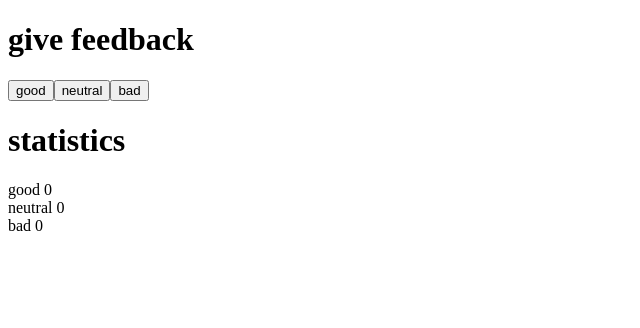
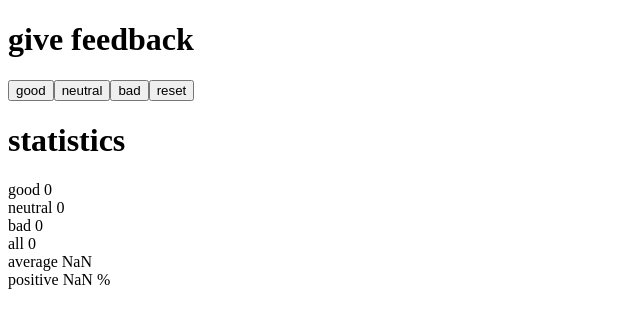
Before and after one commit to andhogan/Code-Practice, a React (Vite) app in the folder Coursework/fullstackopen/part1/unicafe/: page / in a window 1280 px wide. Shown: the top 328 px of the page, without its empty margins (0-640 px from the left). Built offline with nearby package versions, Linux system fonts and the light colour scheme.

Commit message:
1.7: unicafe step 2
Signed-off-by: ahogan2 <ahogan2@blueorigin.com>

```diff
--- a/Coursework/fullstackopen/part1/unicafe/src/App.jsx
+++ b/Coursework/fullstackopen/part1/unicafe/src/App.jsx
@@ -11,10 +11,18 @@ const App = () => {
   const [good, setGood] = useState(0)
   const [neutral, setNeutral] = useState(0)
   const [bad, setBad] = useState(0)
+  let all = good+neutral+bad
+  let average = (good-bad)/(all)
+  let positive = ((good/all) * 100).toString() + ' %'
 
   const increaseGoodByOne = () => setGood(good + 1)
   const increaseNeutralByOne = () => setNeutral(neutral + 1)
   const increaseBadByOne = () => setBad(bad + 1)
+  const resetToZero = () => {
+    setGood(0)
+    setNeutral(0)
+    setBad(0)
+  }
 
   return (
     <div>
@@ -22,10 +30,14 @@ const App = () => {
       <Button onClick={increaseGoodByOne} text='good'/>
       <Button onClick={increaseNeutralByOne} text='neutral'/>
       <Button onClick={increaseBadByOne} text='bad'/>
+      <Button onClick={resetToZero} text='reset'/>
       <Header text='statistics'/>
       <Display text='good' counter={good} />
       <Display text='neutral' counter={neutral} />
       <Display text='bad' counter={bad} />
+      <Display text='all' counter={good+neutral+bad} />
+      <Display text='average' counter={average} />
+      <Display text='positive' counter={positive} />
     </div>
   )
 }
```
